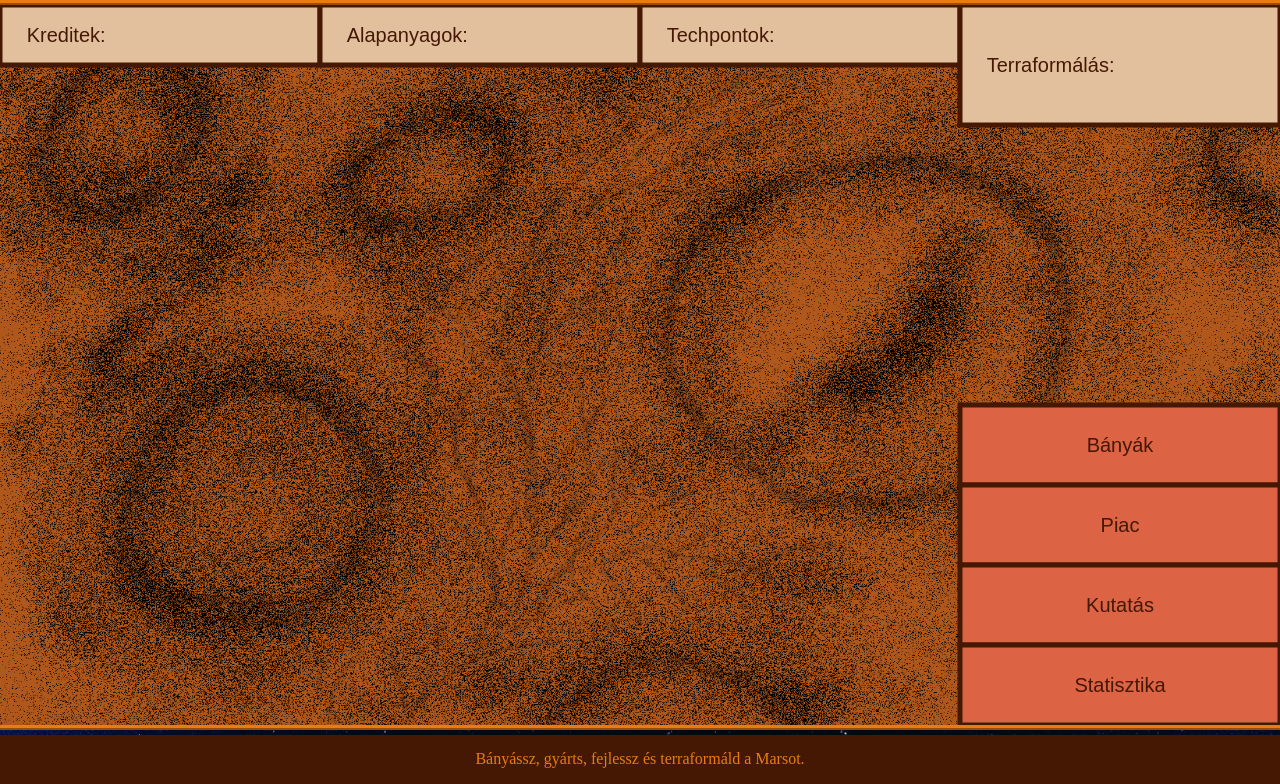
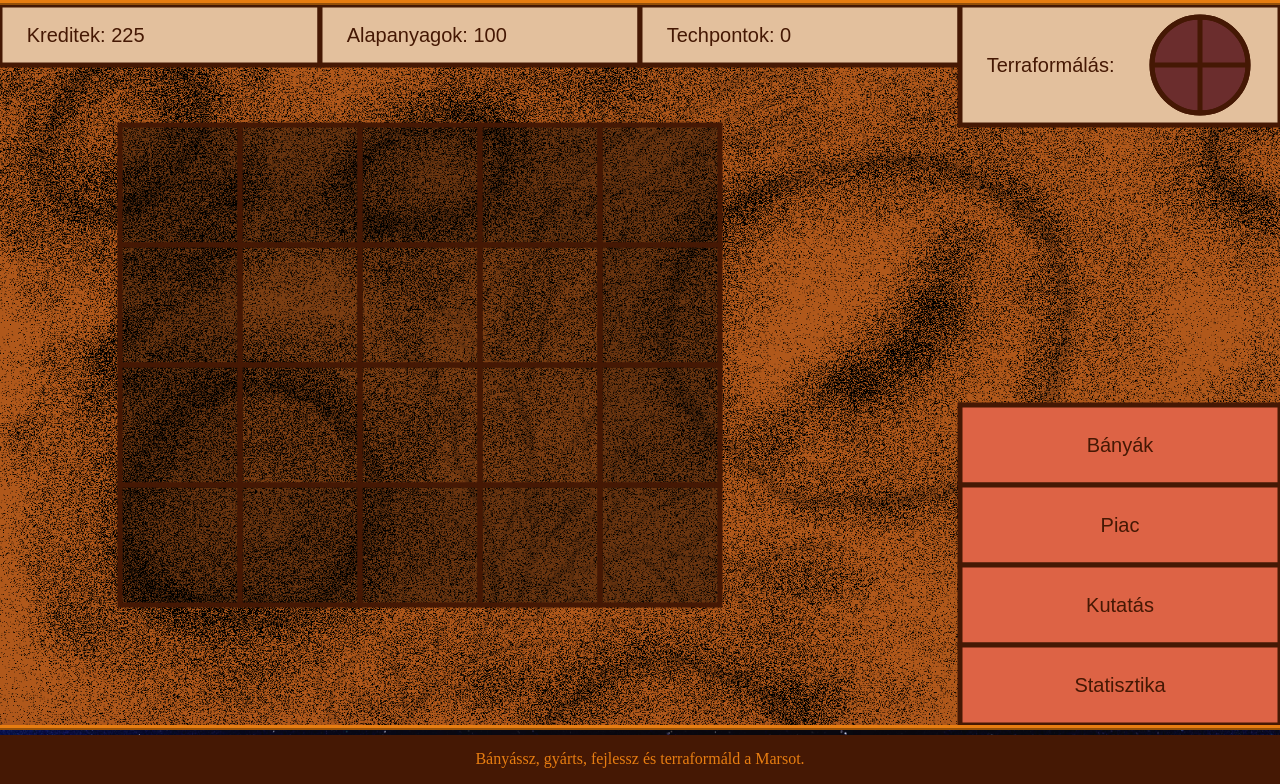
Before and after one commit to SkulecDavid/KiberTycoon, a website built with Vite: page index.html in a window 1280 px wide. Shown: the part 91-875 px from the top of the page. Built offline with nearby package versions, Linux system fonts and the light colour scheme; a web font is replaced by a local one.

Commit message:
build areas

```diff
--- a/assets/css/style.css
+++ b/assets/css/style.css
@@ -35,7 +35,11 @@ h1 {
     pointer-events: none;
 }
 
-font-family: 'New Mars', sans-serif;
+@font-face {
+    font-family: 'New Mars', sans-serif;
+    src: url('https://fonts.cdnfonts.com/css/new-mars');
+}
+
 
 /*
 #f0e7e7
--- a/index.html
+++ b/index.html
@@ -18,10 +18,6 @@
       <img src="/assets/images/mars.png" id="mars-img">
     </div>
 
-    <style>
-      @import url('https://fonts.cdnfonts.com/css/new-mars');
-    </style>
-
     <script type="module" src="/src/main.ts"></script>
   </body>
 </html>
--- /dev/null
+++ b/src/Classes/Area.ts
@@ -0,0 +1,39 @@
+import type { HEXColor } from "../Types/Color";
+import type { Game } from "./Game";
+
+export class Area {
+    private Repo: Game;
+    private Size: number;
+    private X: number;
+    private Y: number;
+    private Color: HEXColor = '#000'
+    public isEmpty: boolean = true;
+    public isBought: boolean = false;
+
+    constructor(repo: Game, x: number, y: number){
+        this.Repo = repo;
+        this.Size = this.Repo.OneSixthHeight;
+        this.X = x;
+        this.Y = y;
+    }
+
+    draw(){
+        const ctx = this.Repo.Ctx;
+
+        if (this.isEmpty) {
+            if (this.isBought) {
+                ctx.fillStyle = this.Color;
+                ctx.globalAlpha = 0.3;
+                ctx.fillRect(this.X, this.Y, this.Size, this.Size);
+                ctx.globalAlpha = 1;
+                ctx.strokeRect(this.X, this.Y, this.Size, this.Size);
+            } else {
+                ctx.fillStyle = this.Color;
+                ctx.globalAlpha = 0.4;
+                ctx.fillRect(this.X, this.Y, this.Size, this.Size);
+                ctx.globalAlpha = 1;
+                ctx.strokeRect(this.X, this.Y, this.Size, this.Size);
+            }
+        }
+    }
+}
--- a/src/Classes/Game.ts
+++ b/src/Classes/Game.ts
@@ -4,6 +4,8 @@ import { BG } from "./BG.ts";
 import { Menu } from "./Menu.ts";
 import type { HEXColor } from "../Types/Color.ts";
 import type { MenuType } from "../Types/MenuType.ts";
+import type { Terra } from "../Types/Terra.ts";
+import { Area } from "./Area.ts";
 
 
 export class Game{
@@ -34,10 +36,17 @@ export class Game{
     private StatBtn: Button;
     private BackBtn: Button;
 
-    private Ui: UI;
-    private Bg: BG;
+    private MainUi: UI;
+    private MainBg: BG;
     private MenuBg: Menu;
     public CurrentMenu: MenuType = 'main';
+
+    private BuildAreas: Area[][];
+
+    public Credit: number = 225;
+    public Material: number = 100;
+    public TechPoint: number = 0;
+    public TerraLvl: Terra = 0;
 
     constructor(canvas: HTMLCanvasElement){
         this.Canvas = canvas;
@@ -61,9 +70,23 @@ export class Game{
         this.BackBtn = new Button(this, this.MainBtnColor, 'Vissza', this.BtnPositionX, this.BtnPositionY, ()=>{this.CurrentMenu = 'main'});
 
         this.clickInput();
-        this.Ui = new UI(this);
-        this.Bg = new BG(this, 'mars-img');
+        this.MainUi = new UI(this);
+        this.MainBg = new BG(this, 'mars-img');
         this.MenuBg = new Menu(this);
+
+        this.BuildAreas = new Array(4);
+        for (let row = 0; row < 4; row++) {
+            this.BuildAreas[row] = new Array(5);
+            for (let col = 0; col < 5; col++) {
+                this.BuildAreas[row][col] = new Area(this, this.OneSixthHeight*(col+1), this.OneSixthHeight*(row+1));
+            }
+        }
+        for (let row = 1; row < 3; row++) {
+            for (let col = 1; col < 4; col++) {
+                this.BuildAreas[row][col].isBought = true;
+            }
+        }
+        //this.BuildAreas[2][3].isEmpty = false;
     }
 
     update(){
@@ -80,15 +103,21 @@ export class Game{
     }
 
     draw(){
-        this.Bg.draw();
+        this.MainBg.draw();
         this.MenuBg.draw();
-        this.Ui.draw();
+        this.MainUi.draw();
 
         if (this.CurrentMenu == 'main') {
             this.MineBtn.draw();
             this.MarketBtn.draw();
             this.TechBtn.draw();
             this.StatBtn.draw();
+
+            for (let row = 0; row < 4; row++) {
+                for (let col = 0; col < 5; col++) {
+                    this.BuildAreas[row][col].draw();
+                }
+            }
         } else {
             this.BackBtn.draw();
         }
--- a/src/Classes/Menu.ts
+++ b/src/Classes/Menu.ts
@@ -55,7 +55,20 @@ export class Menu{
 
                         ctx.fillText(mines[i-1], this.avg(this.Width*(i-1), this.Width*i), this.Repo.OneTwelfthHeight*1.5, this.Width);
                     }
-                    ctx.fillText(mines[3], this.avg(this.Width*3, this.Width*4), this.Repo.OneSixthHeight*1.25, this.Width);
+                    ctx.fillText(mines[3], this.avg(this.Width*3, this.Width*4), this.Repo.OneSixthHeight*1.2, this.Width);
+
+                    this.Width = this.Repo.OneTwelfthHeight*4;
+                    this.Height = this.Repo.OneTwentyfourthHeight*8;
+                    for (let i = 0; i < 4; i++) {
+                        const x = this.Repo.OneFourthWidth*i+this.Repo.OneTwentyfourthHeight*1.33;
+                        const y = this.Repo.OneSixthHeight+this.Repo.OneTwentyfourthHeight;
+                        ctx.strokeRect(x, y, this.Width, this.Height);
+                    }
+                    for (let i = 0; i < 4; i++) {
+                        const x = this.Repo.OneFourthWidth*i+this.Repo.OneTwentyfourthHeight*1.33;
+                        const y = this.Repo.OneSixthHeight+this.Repo.OneTwentyfourthHeight+this.Height;
+                        ctx.strokeRect(x, y, this.Width, this.Height);
+                    }
                     break
 
                 case 'market':
--- a/src/Classes/UI.ts
+++ b/src/Classes/UI.ts
@@ -1,3 +1,4 @@
+import type { HEXColor } from "../Types/Color.ts";
 import type { Game } from "./Game.ts";
 
 export class UI{
@@ -6,12 +7,19 @@ export class UI{
     private ResourceHeight: number;
     private TerraHeight: number;
     private Resources: string[] = ['Kreditek:', 'Alapanyagok:', 'Techpontok:', 'Terraformálás:'];
+    private Levels: number[];
+    private Terra0: HEXColor = '#6b2d2d';
+    private Terra1: HEXColor = '#b93f3f';
+    private Terra2: HEXColor = '#d76b3c';
+    private Terra3: HEXColor = '#d69f3d';
+    private Terra4: HEXColor = '#5a9e4e';
 
     constructor(repo: Game){
         this.Repo = repo;
         this.Width = this.Repo.OneFourthWidth;
         this.ResourceHeight = this.Repo.OneTwelfthHeight;
-        this.TerraHeight = this.Repo.OneSixthHeight
+        this.TerraHeight = this.Repo.OneSixthHeight;
+        this.Levels = [this.Repo.Credit, this.Repo.Material, this.Repo.TechPoint, this.Repo.TerraLvl];
     }
 
     draw(){
@@ -26,7 +34,7 @@ export class UI{
             ctx.strokeRect(0+i*this.Width, 0, this.Width, this.ResourceHeight);
 
             ctx.fillStyle = this.Repo.DarkColor;
-            ctx.fillText(this.Resources[i], 0+i*this.Width + this.Width/12, 0 + this.ResourceHeight/2+(this.Repo.FontSize/3));
+            ctx.fillText(`${this.Resources[i]} ${this.Levels[i].toLocaleString('hu-HU')}`, 0+i*this.Width + this.Width/12, 0 + this.ResourceHeight/2+(this.Repo.FontSize/3));
         }
 
         ctx.fillStyle = this.Repo.LightColor;
@@ -35,5 +43,63 @@ export class UI{
 
         ctx.fillStyle = this.Repo.DarkColor;
         ctx.fillText(this.Resources[3], 3*this.Width + this.Width/12, 0 + this.TerraHeight/2+(this.Repo.FontSize/3));
+
+        const x = this.avg(3.5*this.Width, 4*this.Width);
+        const y = this.TerraHeight/2;
+        const r = (this.TerraHeight/2)*0.8;
+        ctx.fillStyle = this.Terra0;
+        ctx.beginPath();
+        ctx.arc(x, y, r, 0, 2*Math.PI);
+        ctx.fill()
+        ctx.stroke();
+
+        ctx.beginPath();
+        switch (this.Levels[3]) {
+            case 1:
+                ctx.moveTo(x, y);
+                ctx.lineTo(x, y-r);
+                ctx.arc(x, y, r, Math.PI*1.5, 0);
+                ctx.closePath();
+                ctx.fillStyle = this.Terra1;
+                ctx.fill()
+                break
+            case 2:
+                ctx.moveTo(x, y);
+                ctx.lineTo(x, y-r);
+                ctx.arc(x, y, r, Math.PI*1.5, Math.PI/2);
+                ctx.closePath();
+                ctx.fillStyle = this.Terra2;
+                ctx.fill()
+                break
+            case 3:
+                ctx.moveTo(x, y);
+                ctx.lineTo(x, y-r);
+                ctx.arc(x, y, r, Math.PI*1.5, Math.PI);
+                ctx.closePath();
+                ctx.fillStyle = this.Terra3;
+                ctx.fill()
+                break
+            case 4:
+                ctx.moveTo(x, y);
+                ctx.lineTo(x, y-r);
+                ctx.arc(x, y, r, Math.PI*1.5, Math.PI*3.5);
+                ctx.closePath();
+                ctx.fillStyle = this.Terra4;
+                ctx.fill()
+                break
+        }
+        ctx.stroke();
+
+        ctx.beginPath();
+        ctx.arc(x, y, r, 0, 2*Math.PI);
+        ctx.moveTo(x, y-r);
+        ctx.lineTo(x, y+r);
+        ctx.moveTo(x-r, y);
+        ctx.lineTo(x+r, y);
+        ctx.stroke();
+    }
+
+    avg(a: number, b: number): number{
+        return (a+b)/2;
     }
 }
--- /dev/null
+++ b/src/Types/Terra.ts
@@ -0,0 +1 @@
+export type Terra = 0 | 1 | 2 | 3 | 4;
```
